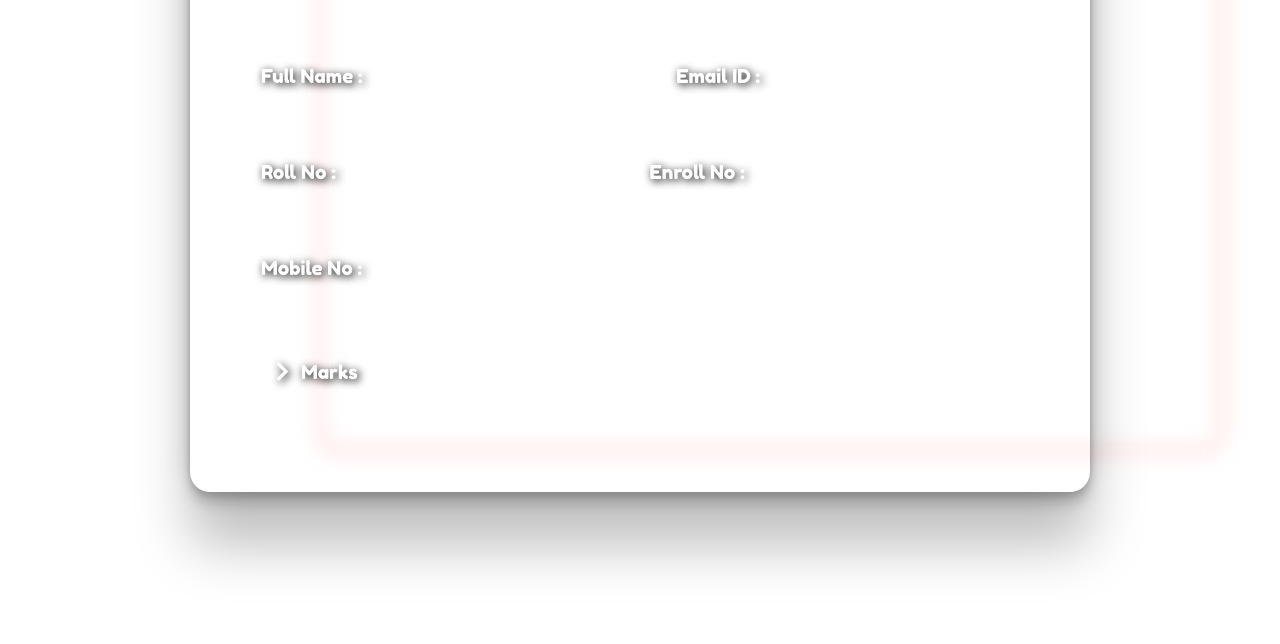
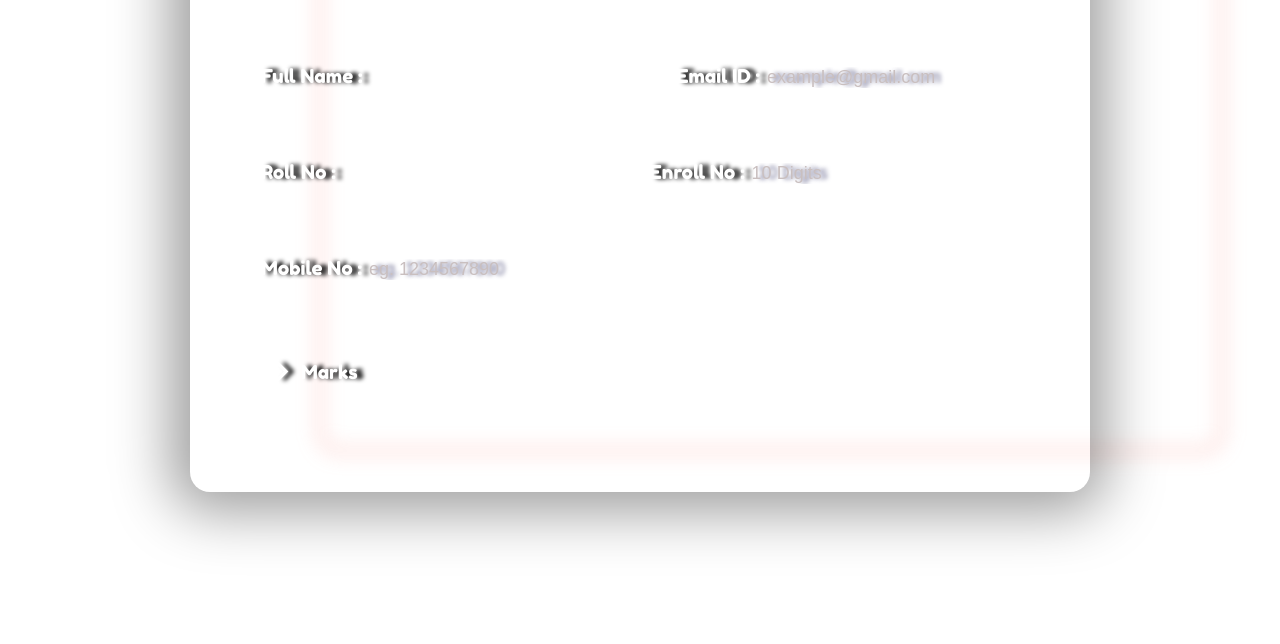
Before and after one commit to vaibhavbhagat9545/ICT-Microproject-Form, a plain HTML site: page index.html in a window 1280 px wide. Shown: the part 222-866 px from the top of the page. Drawn offline with nearby package versions, Linux system fonts and the light colour scheme.

Commit message:
first commit

```diff
--- a/index.html
+++ b/index.html
@@ -12,13 +12,13 @@
     <div class="container" id="container">
         <div class="form">
             <form id="form" method="POST" name="google-sheet">
-                <h1 class="s-o">Srudents Marks Data <span class="s-h1"> Record (IF1I) <span></h1>
+                <h1 class="s-o">Students Marks Data <span class="s-h1"> Record (IF1I) <span></h1>
 <div class="ata">
                 <div class="k">
                 <label for="">Full Name : </label>
                 <input title="Full Name" class="int" name="Name" required type="text">
               <span class="qq">  <label class="gap" for="">Email ID : </label>
-                <input title="Email ID" type="email" name="Email ID" class="int" required name="" id="">
+                <input title="Email ID" placeholder="example@gmail.com" type="email" name="Email ID" class="int email" required name="" id="">
                 </span>
             </div>
 
@@ -26,13 +26,13 @@
                     <label for="">Roll No : </label>
                     <input autocomplete="off" title="Roll No" class="int" required name="Roll Number" type="number">
                    <span class="qq"><label class="gap" for="">Enroll No : </label>
-                    <input title="Enroll No" type="number" class="int" name="Enroll Number" required name="" id="">
+                    <input title="Enroll No" type="tel" placeholder="10 Digits" pattern="[0-9]{10}" class="int enroll_no" name="Enroll Number" required name="" id="">
                     </span>
                     </div>
 
                     <div class="k">
                         <label for="">Mobile No : </label>
-                        <input title="Mobile No" class="int" name="Mobile Number" required type="number">
+                        <input title="Mobile No" placeholder="eg. 1234567890" pattern="[0-9]{10}" class="int mob" name="Mobile Number" required type="tel">
                         </div>
 
 
@@ -46,16 +46,16 @@
 <div class="zz">
                         <div class="k">
                             <label for="">Maths : </label>
-                            <input title="Maths" class="int" name="Maths" min="00" max="20" required type="number">
+                            <input placeholder="Less tahn or equal to 20" title="Maths" class="int" name="Maths" min="00" max="20" required type="number">
                             <label class="gap" for="">English : </label>
-                            <input title="English" name="English" type="number" min="00" max="20" class="int" required name="" id="">
+                            <input placeholder="Less tahn or equal to 20" title="English" name="English" type="number" min="00" max="20" class="int" required name="" id="">
                             </div>
 
                             <div class="k">
                                 <label for="">Physics : </label>
-                                <input title="Physics" name="Physics" class="int" min="00" max="10" required type="number">
+                                <input placeholder="Less tahn or equal to 10" title="Physics" name="Physics" class="int" min="00" max="10" required type="number">
                                 <label class="gap" for="">Chemistry : </label>
-                                <input title="Chemistry" name="Chemistry" type="number" class="int" max="10" min="00" required name="" id="">
+                                <input placeholder="Less tahn or equal to 10" title="Chemistry" name="Chemistry" type="number" class="int" max="10" min="00" required name="" id="">
                                 </div>
                                 </div>
                                 <input type="submit" name="submit"  class="submit" value="Submit">
--- a/page1.css
+++ b/page1.css
@@ -2,6 +2,7 @@
 
 *{
     overflow: visible;
+
 }
 
 body{
@@ -20,6 +21,13 @@ body{
 
 }
 
+*::placeholder{
+    color: #c9bfbf;
+    text-shadow: 6px 0px 4px rgba(101, 101, 140, 1);
+}
+
+
+
 .p-t{
     padding-top: 150px;
 }
@@ -29,17 +37,19 @@ body{
     padding-top: 30px;
     padding-bottom: 30px;
     width: 900px;
-    text-shadow: 2px 2px 8px #000000;
+    /* text-shadow: 2px 2px 8px #000000; */
+    text-shadow: 6px 0px 4px rgba(0, 0, 0, 1);
     z-index: 2;
     font-family: Fredoka one;
     display: flex;
     justify-content: center;
     align-items: center;
     color: white;
+    /* box-shadow: -2px 2px 25px 15px rgba(255, 255, 255, 0.38); */
     font-size: larger;
     transition: all 2s ease-in-out;
     border-radius: 20px;
-    box-shadow: rgba(0, 0, 0, 0.25) 0px 54px 55px, rgba(0, 0, 0, 0.12) 0px -12px 30px, rgba(0, 0, 0, 0.12) 0px 4px 6px, rgba(0, 0, 0, 0.17) 0px 12px 13px, rgba(0, 0, 0, 0.09) 0px -3px 5px;
+    box-shadow: -2px 2px 57px 18px rgba(0,0,0,0.38);
 }
 
 .form h1{
```
Also changed, not shown: page1.js (+0 -8 lines).
